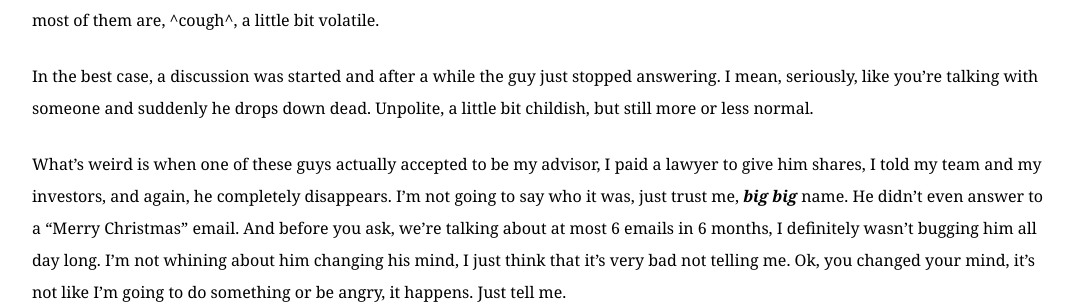
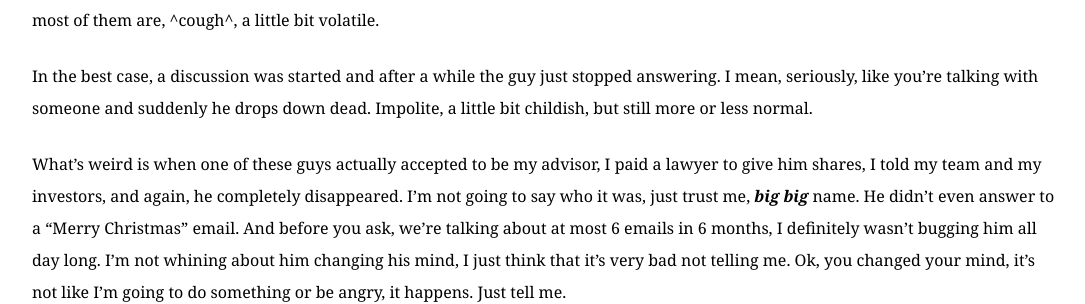
Before and after one commit to ngw/ngw.github.io, a Jekyll site: the page built from _posts/2012-2-22-the-world-will-end-in-2012.md, in a window 1280 px wide and 900 px high, scrolled down 4793 px. Shown: the part 195-499 px from the top of the window, without its empty margins (96-1181 px from the left). Built offline with Jekyll 4.4.1, drawn with Linux system fonts in a browser that asks for light colours; some web fonts are replaced.

Commit message:
Another small typo

```diff
--- a/_posts/2012-2-22-the-world-will-end-in-2012.md
+++ b/_posts/2012-2-22-the-world-will-end-in-2012.md
@@ -74,9 +74,9 @@ In the web design industry there are a lot of important personalities, and one o
 
 Doing something like that is rather normal, my mistake was relying way too much on this people, especially after discovering that most of them are, &#94;cough&#94;, a little bit volatile.
 
-In the best case, a discussion was started and after a while the guy just stopped answering. I mean, seriously, like you're talking with someone and suddenly he drops down dead. Unpolite, a little bit childish, but still more or less normal.
+In the best case, a discussion was started and after a while the guy just stopped answering. I mean, seriously, like you're talking with someone and suddenly he drops down dead. Impolite, a little bit childish, but still more or less normal.
 
-What's weird is when one of these guys actually accepted to be my advisor, I paid a lawyer to give him shares, I told my team and my investors, and again, he completely disappears. I'm not going to say who it was, just trust me, __*big big*__ name. He didn't even answer to a "Merry Christmas" email. And before you ask, we're talking about at most 6 emails in 6 months, I definitely wasn't bugging him all day long. I'm not whining about him changing his mind, I just think that it's very bad not telling me. Ok, you changed your mind, it's not like I'm going to do something or be angry, it happens. Just tell me.
+What's weird is when one of these guys actually accepted to be my advisor, I paid a lawyer to give him shares, I told my team and my investors, and again, he completely disappeared. I'm not going to say who it was, just trust me, __*big big*__ name. He didn't even answer to a "Merry Christmas" email. And before you ask, we're talking about at most 6 emails in 6 months, I definitely wasn't bugging him all day long. I'm not whining about him changing his mind, I just think that it's very bad not telling me. Ok, you changed your mind, it's not like I'm going to do something or be angry, it happens. Just tell me.
 
 Do not rely on shortcuts, as I already said, talk is cheap, lots of people is willing to jump on the winner's bandwagon, not many are willing to do the work, even if it's only answering a couple of emails or telling a bunch of friends about you.
 
```
